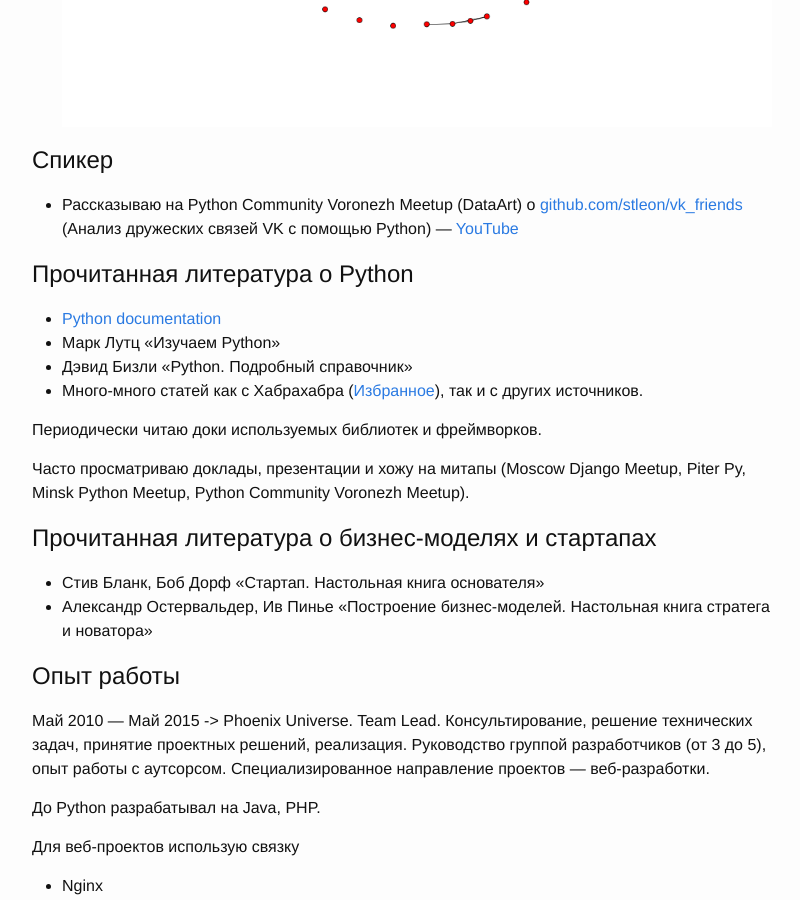
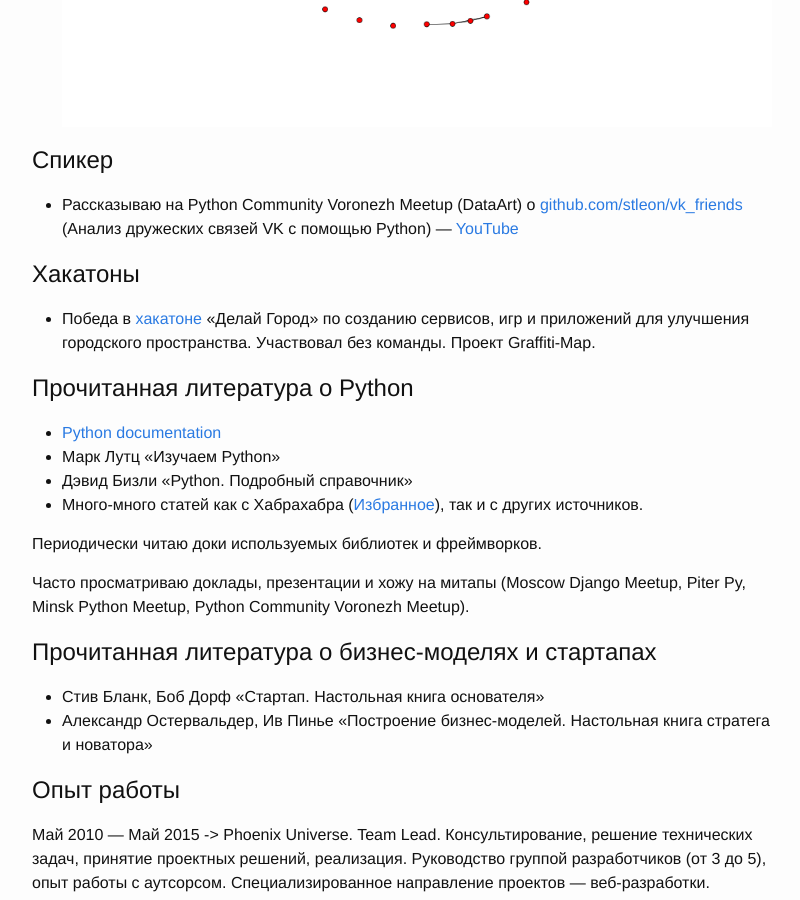
Before and after one commit to stleon/stleon.github.io, a Jekyll site: the page built from resume.md, in a window 1280 px wide and 900 px high, scrolled down 2487 px. Shown: the whole window, without its empty margins (238-1038 px from the left). Built offline with Jekyll 4.4.1, drawn with Linux system fonts in a browser that asks for light colours.

Commit message:
summit2015

```diff
--- a/resume.md
+++ b/resume.md
@@ -47,6 +47,10 @@ Cвободное общение с носителями языка и чтен
 
 #Спикер
 - Рассказываю на Python Community Voronezh Meetup (DataArt) о [github.com/stleon/vk_friends](https://github.com/stleon/vk_friends) (Анализ дружеских связей VK с помощью Python) — [YouTube](https://youtu.be/RkcX6ZWU56s?t=8040)
+
+#Хакатоны
+- Победа в [хакатоне](https://mymfc.timepad.ru/event/208107/) «Делай Город» по созданию сервисов, игр и приложений для улучшения городского пространства. Участвовал без команды. Проект Graffiti-Map.
+
 
 #Прочитанная литература о Python
 - [Python documentation](https://docs.python.org)
```
